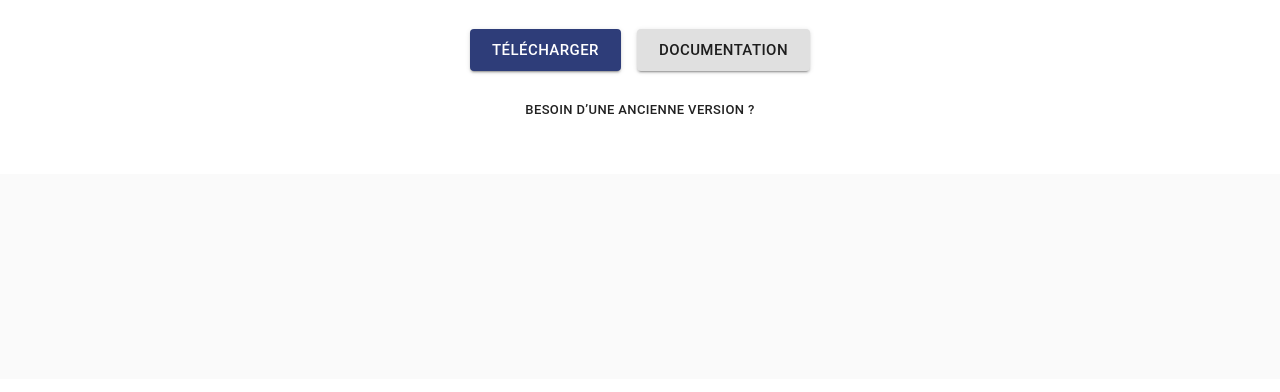
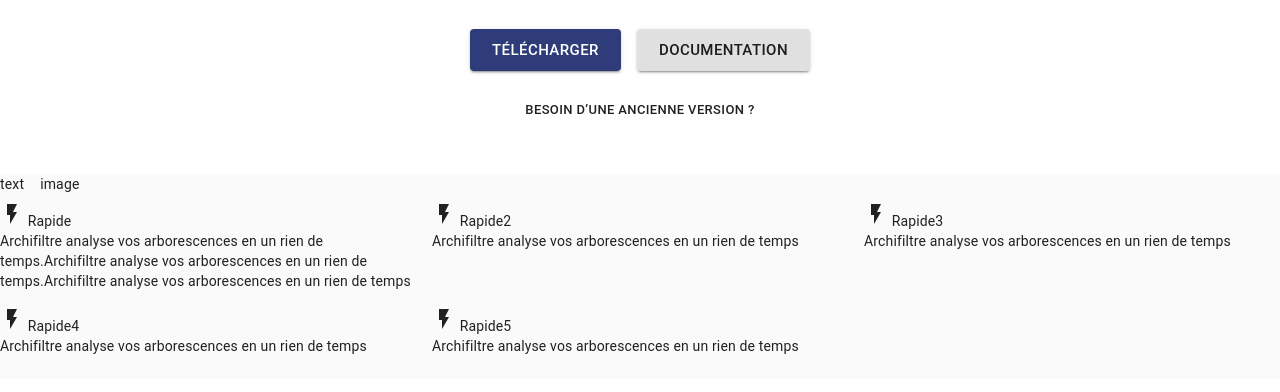
Before and after one commit to SocialGouv/archifiltre-site, a Gatsby site: page / in a window 1280 px wide. Shown: the part 288-680 px from the top of the page. Built offline with nearby package versions, Linux system fonts and the light colour scheme; Gatsby itself is replaced by a stand-in of ours.

Commit message:
feat(homepage): update homepage

```diff
--- a/src/pages/index.tsx
+++ b/src/pages/index.tsx
@@ -5,6 +5,8 @@
 import Layout from '../layout'
 import SEO from '../components/seo'
 import Hero from '../components/hero'
+import FlashOnIcon from '@material-ui/icons/FlashOn'
+import Box from '@material-ui/core/Box'
 import { Link as GatsbyLink } from 'gatsby'
 
 const useStyles = makeStyles((theme: Theme) => ({
@@ -15,6 +17,35 @@
     paddingTop: theme.spacing(3),
   },
 }))
+
+const features = [
+  {
+    title: 'Rapide',
+    description:
+      'Archifiltre analyse vos arborescences en un rien de temps.Archifiltre analyse vos arborescences en un rien de temps.Archifiltre analyse vos arborescences en un rien de temps',
+    icon: <FlashOnIcon />,
+  },
+  {
+    title: 'Rapide2',
+    description: 'Archifiltre analyse vos arborescences en un rien de temps',
+    icon: <FlashOnIcon />,
+  },
+  {
+    title: 'Rapide3',
+    description: 'Archifiltre analyse vos arborescences en un rien de temps',
+    icon: <FlashOnIcon />,
+  },
+  {
+    title: 'Rapide4',
+    description: 'Archifiltre analyse vos arborescences en un rien de temps',
+    icon: <FlashOnIcon />,
+  },
+  {
+    title: 'Rapide5',
+    description: 'Archifiltre analyse vos arborescences en un rien de temps',
+    icon: <FlashOnIcon />,
+  },
+]
 
 const IndexPage: FC = () => {
   const classes = useStyles()
@@ -63,6 +94,22 @@
           </Grid>
         </div>
       </Hero>
+      <Grid container spacing={2}>
+        <Grid item>text</Grid>
+        <Grid item>image</Grid>
+      </Grid>
+      <Grid container spacing={2}>
+        {features.map(feature => (
+          <Grid item md={4} key={feature.title}>
+            <Box>
+              <Box>
+                {feature.icon}&nbsp;{feature.title}
+              </Box>
+              <Box>{feature.description}</Box>
+            </Box>
+          </Grid>
+        ))}
+      </Grid>
     </Layout>
   )
 }
```
